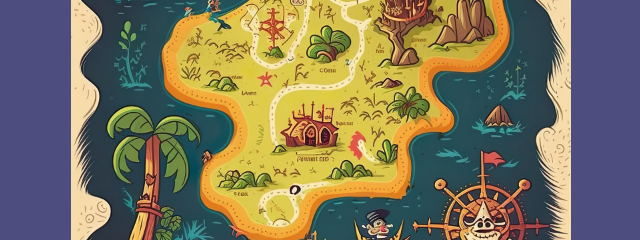
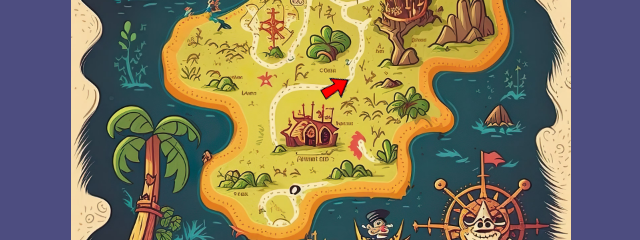
Before and after one commit to AndreyCh1/search_treasure, a website: page src/pug/index.pug in a window 1280 px wide. Both pictures are taken after a click on the element 640 px from the left and 388 px from the top of the page. Shown: the part 312-552 px from the top of the page, 319-959 px from the left. Drawn offline with nearby package versions, Linux system fonts and the light colour scheme; files that its build step writes are made by us from their sources; files whose address does not match are found by name.

Commit message:
added treasure direction arrow

```diff
--- a/src/js/script.js
+++ b/src/js/script.js
@@ -14,29 +14,76 @@ let map = document.querySelector(".map"),
     indentation_top = map.getBoundingClientRect().top, // відступ до елемента по y
     treasure_x = rand(0, width - width_treasure),
     treasure_y = rand(0, height - height_treasure),
-    approach = 0 // спроби
+    approach = 0, // спроби
+    isApproach = true,
+    arrow = document.querySelector(".arrow")
 
 treasure.style.left = treasure_x + "px"
 treasure.style.top = treasure_y + "px"
 
+function getDistanceBetweenPoints(x1, y1, x2, y2) {
+    // Розрахунок різниці координат
+    const dx = x2 - x1;
+    const dy = y2 - y1;
+
+    // Використання теореми Піфагора
+    const distance = Math.sqrt(dx * dx + dy * dy);
+
+    // Повернення відстані
+    return distance;
+}
+
+function getAngleBetweenPoints(point1, point2) {
+    // Обчислення різниці координат
+    let dx = point2.x - point1.x;
+    let dy = point2.y - point1.y;
+
+    // Обчислення тангенса кута
+    let tanTheta = dy / dx;
+
+    // Перетворення тангенса в радіани
+    let thetaRadians = Math.atan(tanTheta);
+
+    // Перетворення радіанів в градуси
+    let thetaDegrees = thetaRadians * 180 / Math.PI;
+
+    // Корекція кута для негативних значень dx
+    if (dx < 0) {
+      thetaDegrees += 180;
+    }
+
+    // Повернення градусної міри кута
+    return thetaDegrees + 180
+}
+
 map.addEventListener('click', function(event) { // визначаємо координати кліка курсора
+    if (isApproach) {
         let cursor_x = parseInt(event.clientX - indentation_left),
             cursor_y = parseInt(event.clientY - indentation_top)
 
         approach++
         console.log(approach)
 
+        arrow.style.top = cursor_y + "px"
+        arrow.style.left = cursor_x + "px"
+        arrow.style.display = "block"
+        arrow.style.transform = "rotate(" + getAngleBetweenPoints({x: cursor_x, y: cursor_y}, {x: treasure_x, y: treasure_y}) + "deg)"
+
         if (approach <= 10) {
             if(cursor_x >= treasure_x - 50 && cursor_x <= treasure_x + width_treasure + 50 && cursor_y >= treasure_y - 50 && cursor_y <= treasure_y + height_treasure + 50) {
                 treasure.style.display = "block"
+                isApproach = false
                 alert("Вітаю! Ви знайшли скарб!!!")
             } else {
+
                 if (approach === 10) {
+                    isApproach = false
                     alert("На цьому острові скарбів нема :(")
                 } else {
-                alert("Тут скарба нема, пірат тебе обманув.")
+                    alert("Тут скарба нема, пірат тебе обманув. Відстань до скарбу " + Math.floor(getDistanceBetweenPoints(cursor_x, cursor_y, treasure_x, treasure_y)) + "px")
                 }
                 // alert(cursor_x + " " + cursor_y)
             }
         }
+    }
 })
--- a/src/pug/index.pug
+++ b/src/pug/index.pug
@@ -9,4 +9,5 @@ html(lang="en")
         .wrapper
             .map
                 .treasure
+                .arrow
         script(src="js/script.js")
--- a/src/sass/styles.sass
+++ b/src/sass/styles.sass
@@ -28,3 +28,11 @@ body
     height: 36px
     background-image: url(../img/treasure_box.png)
     background-size: contain
+
+.arrow
+    position: absolute
+    content: ''
+    display: none
+    width: 30px
+    height: 23px
+    background-image: url(../img/arrow.png)
```
Also changed, not shown: docs/js/script.js (+1 -1 lines), docs/css/styles.css, docs/img/arrow.png (added), docs/img/images.png (added), docs/img/treasure_box.png, docs/index.html, src/img/arrow.png (added), src/img/treasure_box.png. Lines whose indentation alone changed are shown as unchanged.
